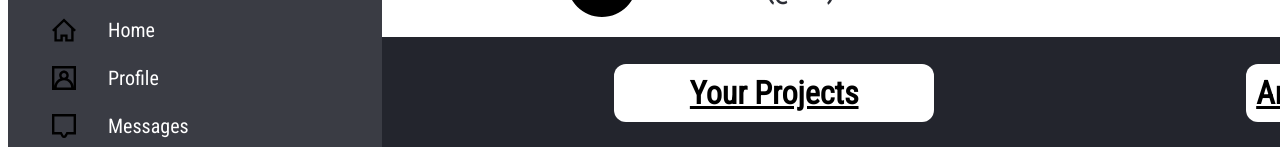
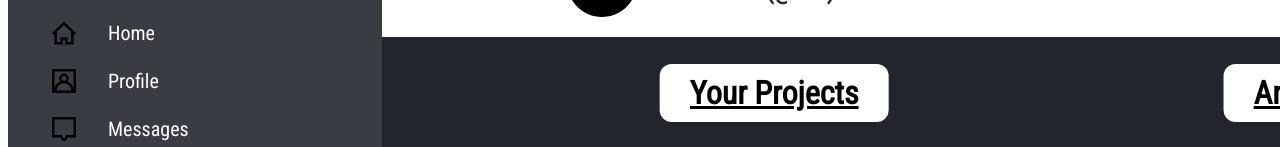
Before and after one commit to ZiMP45/odin-admin, a plain HTML site: page index.html in a window 1280 px wide. Shown: the part 156-303 px from the top of the page. Drawn offline with Linux system fonts and the light colour scheme.

Commit message:
final corrections

```diff
--- a/style.css
+++ b/style.css
@@ -1,9 +1,10 @@
 * {
     font-family: 'Roboto Condensed', sans-serif;
+    /* border: 1px solid black; */
 }
 
 :root {
-    --darkest: #496246;
+    --darkest: #3f543c;
     --darker: #23252D;
     --dark: #2B2D35;
     --medium: #3A3C44;
@@ -243,6 +244,7 @@ svg:hover #icons{
     grid-area: main-content;
     grid-template-columns: 2fr 1fr;
     background-color: var(--darker);
+    padding-bottom: 32px;
 }
 
 .projects h2,
@@ -252,14 +254,12 @@ svg:hover #icons{
     transform: translateX(-50%);
     text-align: center;
     padding: 10px;
-    width: 300px;
+    width: fit-content;
+    padding-left: 30px;
+    padding-right: 30px;
 
     border-radius: 12px;
     background-color: white;
-}
-
-.announcement h2 {
-    width: 200px;
 }
 
 .announcements {
```
